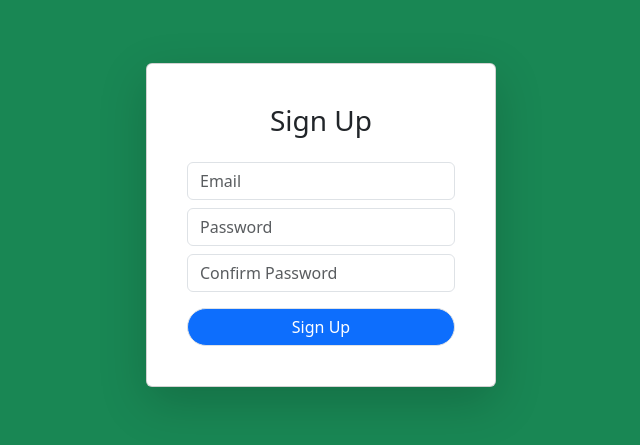
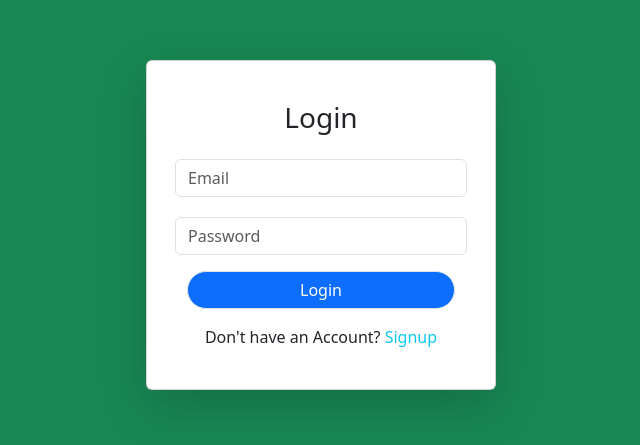
Before and after one commit to Raveesh-Gautam/Email-box-client, a React (Create React App) app: page / in a window 1280 px wide. Shown: the part 175-620 px from the top of the page, without its empty margins (319-959 px from the left). Built offline with nearby package versions, Linux system fonts and the light colour scheme.

Commit message:
signin added

```diff
--- a/src/App.js
+++ b/src/App.js
@@ -1,9 +1,10 @@
-import React from 'react'
-import SignUPForm from './components/Auth/SignUPForm'
+
+import Auth from './components/Auth/Auth'
 
 const App = () => {
   return (
-    <div><SignUPForm /></div>
+    <div><Auth />
+    </div>
   )
 }
 
--- /dev/null
+++ b/src/components/Auth/Auth.js
@@ -0,0 +1,21 @@
+import React, { useState } from 'react'
+import LoginForm from './LoginForm';
+import SignUPForm from './SignUPForm';
+import Home from './Pages/Home';
+
+const Auth = () => {
+    const [isLogin,setIsLogin]=useState(false);
+    const checkLogin=(loginStatus)=>{
+setIsLogin(loginStatus);
+    }
+  return (
+    <div>
+        {isLogin===true? <Home/> :<LoginForm  onLoginStatus={checkLogin}/> }
+
+    {/* <SignUPForm /> */}
+
+    </div>
+  )
+}
+
+export default Auth
--- /dev/null
+++ b/src/components/Auth/LoginForm.js
@@ -0,0 +1,142 @@
+import React, { useState } from "react";
+import Container from "react-bootstrap/esm/Container";
+import Form from "react-bootstrap/Form";
+import Row from "react-bootstrap/Row";
+import Card from "react-bootstrap/Card";
+import Button from "react-bootstrap/Button";
+import axios from "axios";
+
+const LoginForm = ({onLoginStatus}) => {
+  const [form, setForm] = useState({
+    email: "",
+    password: "",
+  });
+  const [emailValid, setEmailValid] = useState(null);
+  const [apiError, setApiError] = useState("");
+
+  const validateEmail = (email) => /^[^\s@]+@[^\s@]+\.[^\s@]+$/.test(email);
+
+  const handleLoginSubmit = async (e) => {
+    e.preventDefault();
+    setApiError("");
+
+    // Client-side validation
+    if (!validateEmail(form.email)) {
+      setEmailValid(false);
+      setApiError("❌ Invalid email format.");
+      return;
+    }
+    if (form.password.length < 6) {
+      setApiError("❌ Password must be at least 6 characters long.");
+      return;
+    }
+
+    try {
+      const LoginData = await axios.post(
+        `https://identitytoolkit.googleapis.com/v1/accounts:signInWithPassword?key=AIzaSyDEQ4_XesfQI5fq4VFs-ls3TIASfe8bRwE`,
+        {
+          email: form.email,
+          password: form.password,
+          returnSecureToken: true,
+        },
+        {
+          headers: { "Content-Type": "application/json" },
+        }
+      );
+
+      console.log("✅ Login Success:", LoginData.data);
+      onLoginStatus(true);
+      setForm({ email: "", password: "" });
+      setApiError("✅ Login Successful!");
+    } catch (err) {
+      console.log("Login error", err.response?.data);
+      const errorMessage = err.response?.data?.error?.message;
+
+      if (errorMessage === "EMAIL_NOT_FOUND") {
+        setApiError("❌ Email not registered.");
+      } else if (errorMessage === "INVALID_PASSWORD") {
+        setApiError("❌ Incorrect password.");
+      } else {
+        setApiError("❌ Login failed. Please try again.");
+      }
+    }
+  };
+
+  return (
+    <div className="bg-success">
+      <Container className="d-flex justify-content-center align-items-center vh-100">
+        <Card className="p-4 shadow-lg" style={{ width: "350px" }}>
+          <Card.Body>
+            <h3 className="text-center mb-4">Login</h3>
+            <Form onSubmit={handleLoginSubmit}>
+              {/* Email */}
+              <Form.Group as={Row} className="mb-3">
+                <Form.Control
+                  type="email"
+                  placeholder="Email"
+                  value={form.email}
+                  onChange={(e) => {
+                    const value = e.target.value;
+                    setForm({ ...form, email: value });
+                    setEmailValid(validateEmail(value));
+                    setApiError("");
+                  }}
+                  isValid={emailValid === true}
+                  isInvalid={emailValid === false}
+                  required
+                />
+                <Form.Text
+                  className={
+                    emailValid === false ? "text-danger" : "text-success"
+                  }
+                >
+                  {emailValid === false && "❌ Invalid email"}
+                  {emailValid === true && "✅ Looks good"}
+                </Form.Text>
+              </Form.Group>
+
+              {/* Password */}
+              <Form.Group as={Row} className="mb-3">
+                <Form.Control
+                  type="password"
+                  placeholder="Password"
+                  value={form.password}
+                  onChange={(e) =>
+                    setForm({ ...form, password: e.target.value })
+                  }
+                  required
+                />
+              </Form.Group>
+
+              {/* Error Message */}
+              {apiError && (
+                <p
+                  className={`text-center ${
+                    apiError.includes("✅") ? "text-success" : "text-danger"
+                  }`}
+                >
+                  {apiError}
+                </p>
+              )}
+
+              <div className="text-center">
+                <Button
+                  className="w-100 border rounded-pill"
+                  variant="primary"
+                  type="submit"
+                >
+                  Login
+                </Button>
+              </div>
+            </Form>
+          </Card.Body>
+          <div className="d-flex justify-content-center">
+          <p >Don't have an Account? <span className="cursor-pointer text-info" >Signup</span></p>
+          </div>
+        </Card>
+      </Container>
+    </div>
+  );
+};
+
+export default LoginForm;
--- /dev/null
+++ b/src/components/Auth/Pages/Home.js
@@ -0,0 +1,9 @@
+import React from 'react'
+
+const Home = () => {
+  return (
+    <div>Enjoy to join my application</div>
+  )
+}
+
+export default Home
--- a/src/components/Auth/SignUPForm.js
+++ b/src/components/Auth/SignUPForm.js
@@ -170,7 +170,11 @@ function SignUPForm() {
               </div>
             </Form>
           </Card.Body>
+            <div className="d-flex justify-content-center">
+          <p >Don't have an Account? <span className="cursor-pointer text-info" >Signup</span></p>
+          </div>
         </Card>
+
       </Container>
     </div>
   );
```
Also changed, not shown: 1 other file (tests, documents, lock files or other folders).
